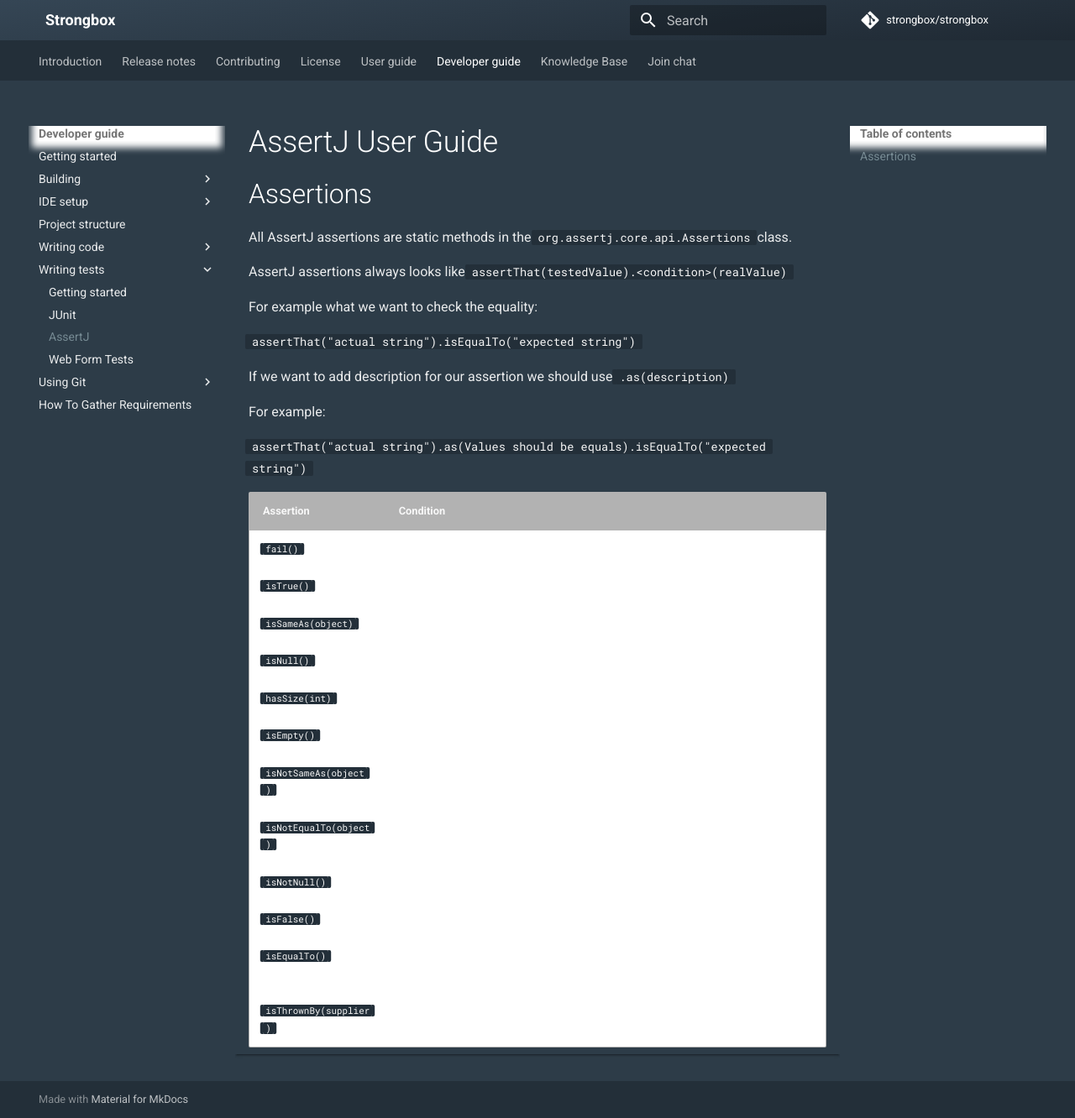
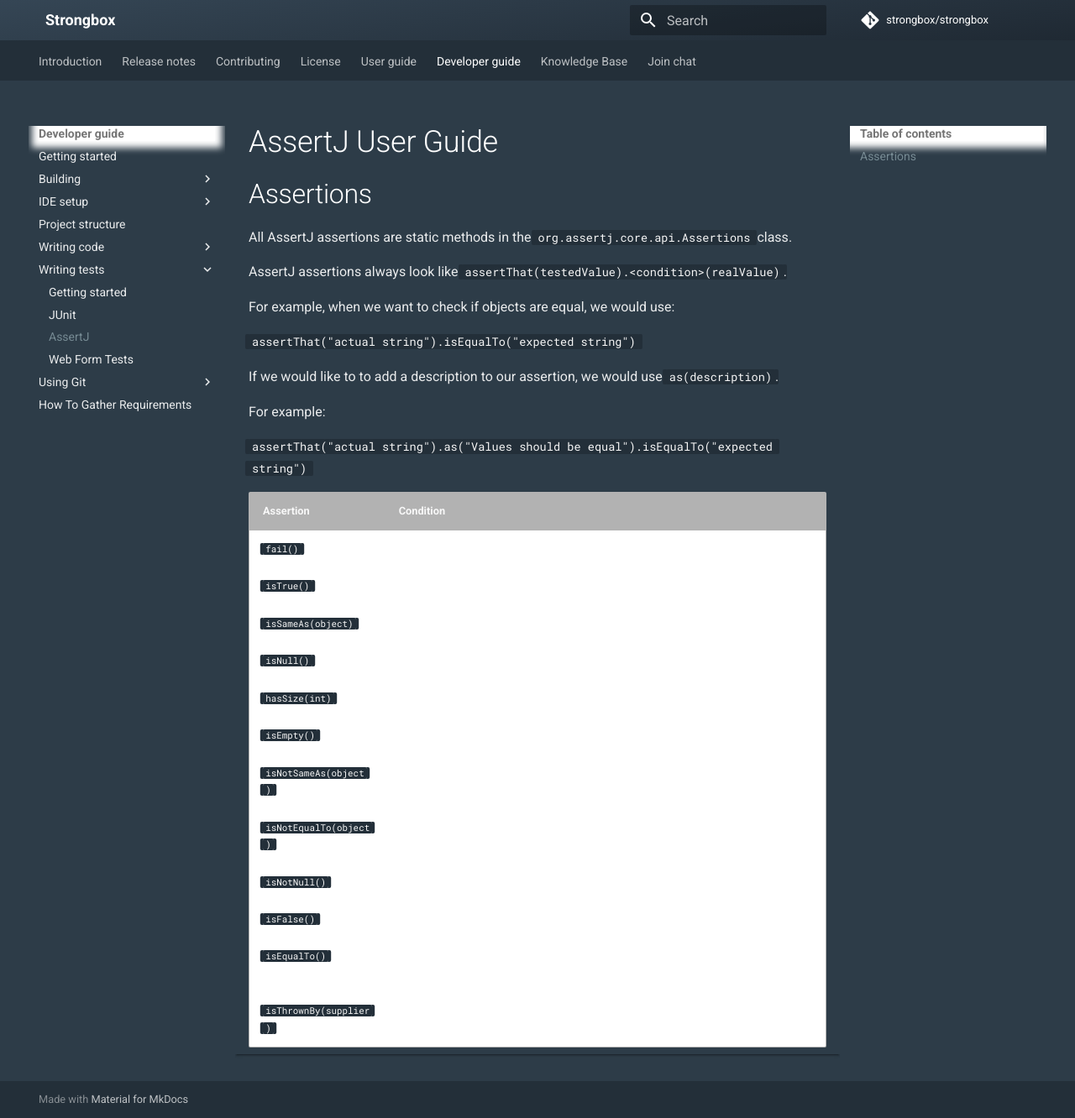
Before and after one commit to strongbox/strongbox-docs, an MkDocs documentation site: the page built from docs/developer-guide/assertj-user-guide.md, in a window 1280 px wide and 1332 px high. Shown: the whole window at 84% size. Built offline with MkDocs 1.6.1 and Material for MkDocs 9.7.7, drawn with Linux system fonts in a browser that asks for light colours; comment, search, counter and statistics services are not loaded.

Commit message:
Update assertj-user-guide.md
Minor corrections.

```diff
--- a/docs/developer-guide/assertj-user-guide.md
+++ b/docs/developer-guide/assertj-user-guide.md
@@ -4,18 +4,18 @@
 
 All AssertJ assertions are static methods in the `org.assertj.core.api.Assertions` class.
 
-AssertJ assertions always looks like
-`assertThat(testedValue).<condition>(realValue)`
+AssertJ assertions always look like
+`assertThat(testedValue).<condition>(realValue)`.
 
-For example what we want to check the equality:
+For example, when we want to check if objects are equal, we would use:
 
 `assertThat("actual string").isEqualTo("expected string")`
 
-If we want to add description for our assertion we should use `.as(description)`
+If we would like to to add a description to our assertion, we would use `as(description)`.
 
 For example:
 
-`assertThat("actual string").as(Values should be equals).isEqualTo("expected string")`
+`assertThat("actual string").as("Values should be equal").isEqualTo("expected string")`
 
 | Assertion     | Condition     |
  | ------------- | ------------- |
```
